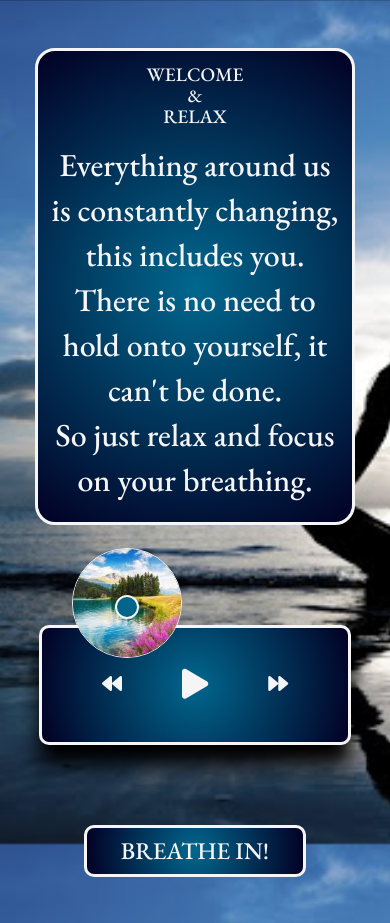
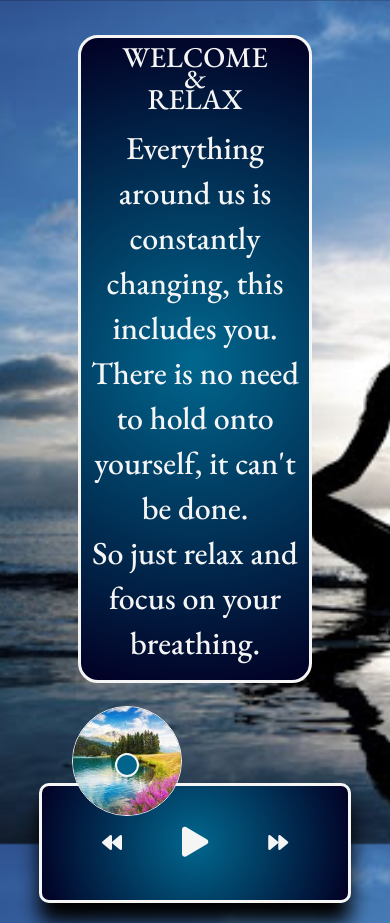
Before and after one commit to AlteredArt/Breathe, a PHP site: page / in a window 390 px wide. Shown: the top 923 px of the page. Run offline with PHP 8.4, Linux system fonts and the light colour scheme; some libraries are stand-ins or nearby versions.

Commit message:
font fixed

```diff
--- a/public/styles/420bp.css
+++ b/public/styles/420bp.css
@@ -2,9 +2,6 @@
 
 @media(max-width: 420px){
 
-  .header h1 {
-    font-size: 1.2rem;
-    line-height: 21px;
-  }
+  .header h1 {line-height: 21px;}
 
 }
--- a/public/styles/600bp.css
+++ b/public/styles/600bp.css
@@ -1,11 +1,5 @@
 
 @media(max-width: 600px){
-
-    .header-container {
-        width: 320px;
-        display: flex;
-        justify-content: center;
-      }
 
       .music-container {
         flex-direction: column;
--- a/public/styles/900bp.css
+++ b/public/styles/900bp.css
@@ -5,8 +5,7 @@
   .header h1 {
     margin: 0;
     padding-bottom: 1rem;
-    font-size: 2rem;
-    line-height: 40px;
+    line-height: 50px;
   }
   h2 {
     margin: 0 15px;
@@ -15,4 +14,5 @@
     text-align: center;
   }
 
+
 }
--- a/public/styles/style.css
+++ b/public/styles/style.css
@@ -90,6 +90,11 @@ body {
   line-height: 30px;
   border: 3px solid whitesmoke;
 }
+.header-container {
+  width: 60%;
+  display: flex;
+  justify-content: center;
+}
 
 .header h1 {
   margin: 0;
@@ -110,7 +115,7 @@ body {
 .word-container {
 	margin-bottom: 200px;
 	background: rgb(0,212,255);
-  	background: radial-gradient(circle, rgba(0,212,255,1) -100%, rgba(1,100,139,1) 3%, rgba(2,0,36,1) 100%);
+  background: radial-gradient(circle, rgba(0,212,255,1) -100%, rgba(1,100,139,1) 3%, rgba(2,0,36,1) 100%);
 	padding: 2% 4%;
 	border: 3px solid whitesmoke;
 	border-radius: 10px;
```
